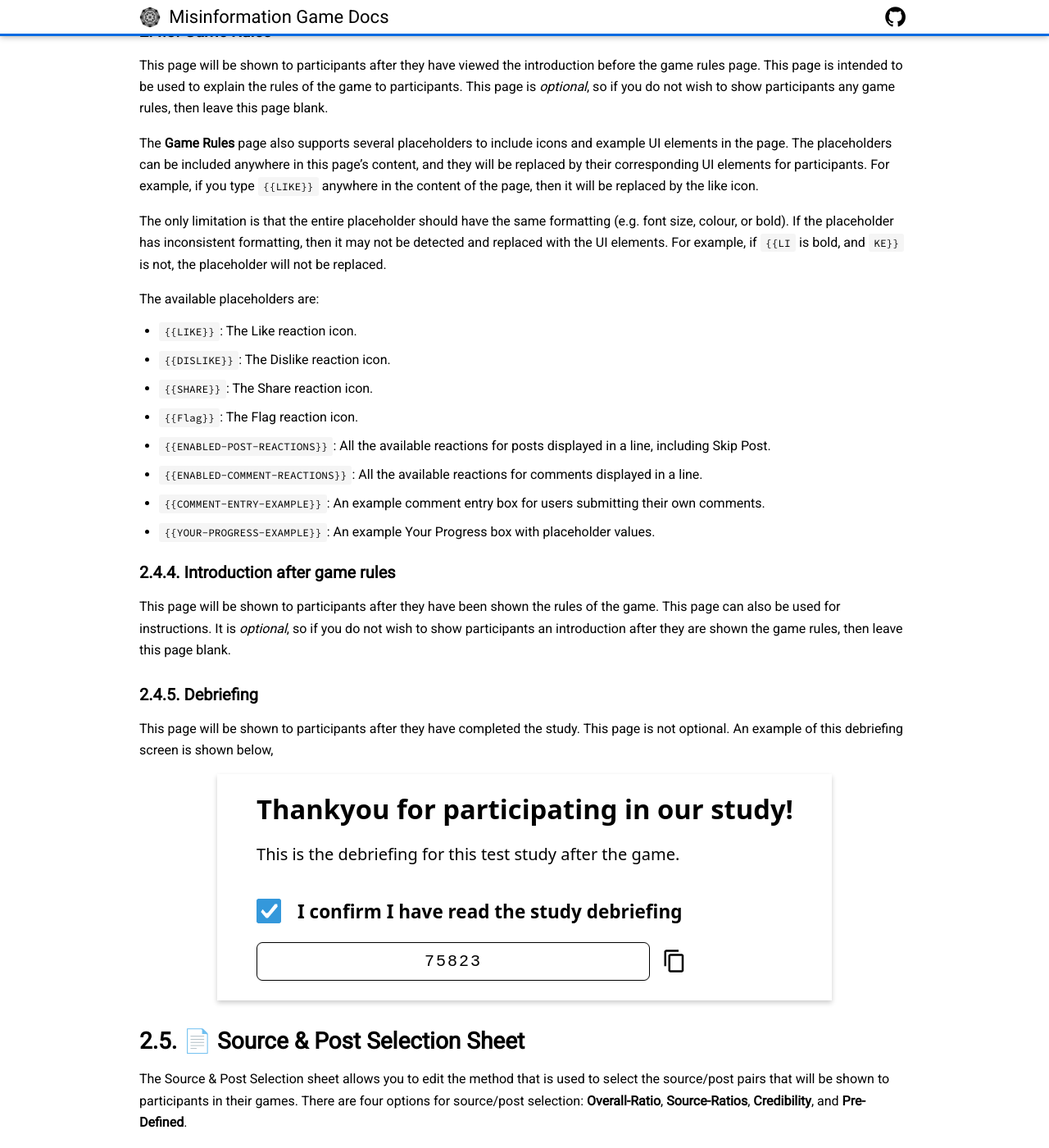
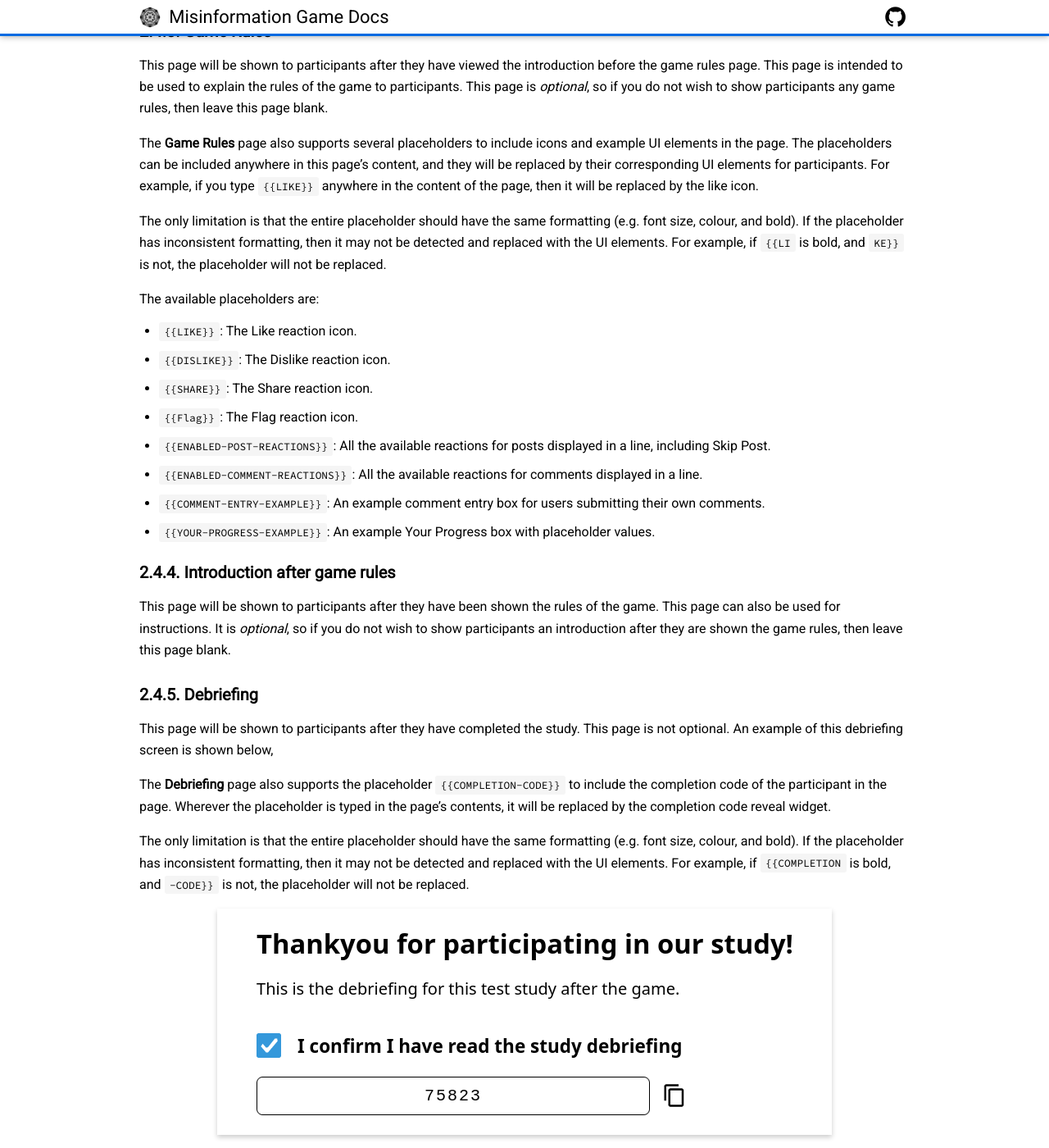
Before and after one commit to beekewardin/themisinformationgame.github.io, a Jekyll site: the page built from StudyConfiguration.md, in a window 1280 px wide and 1400 px high, scrolled down 6454 px. Shown: the whole window at 82% size. Built offline with Jekyll 4.4.1, drawn with Linux system fonts in a browser that asks for light colours; nearby versions of some CDN libraries; our own code applies the rules of GitHub Pages for plain Markdown files.

Commit message:
Add documentation for debriefing completion-code placeholder

```diff
--- a/StudyConfiguration.md
+++ b/StudyConfiguration.md
@@ -382,7 +382,7 @@ anywhere in the content of the page, then it will be replaced
 by the like icon.
 
 The only limitation is that the entire placeholder should have
-the same formatting (e.g. font size, colour, or bold). If the
+the same formatting (e.g. font size, colour, and bold). If the
 placeholder has inconsistent formatting, then it may not be
 detected and replaced with the UI elements. For example, if
 {% raw %}`{{LI`{% endraw %} is bold, and
@@ -424,6 +424,20 @@ shown the game rules, then leave this page blank.
 This page will be shown to participants after they have
 completed the study. This page is not optional. An
 example of this debriefing screen is shown below,
+
+The **Debriefing** page also supports the placeholder
+{% raw %}`{{COMPLETION-CODE}}`{% endraw %} to include the completion code
+of the participant in the page. Wherever the placeholder
+is typed in the page's contents, it will be replaced
+by the completion code reveal widget.
+
+The only limitation is that the entire placeholder should have
+the same formatting (e.g. font size, colour, and bold). If the
+placeholder has inconsistent formatting, then it may not be
+detected and replaced with the UI elements. For example, if
+{% raw %}`{{COMPLETION`{% endraw %} is bold, and
+{% raw %}`-CODE}}`{% endraw %} is not, the placeholder will not
+be replaced.
 
 <img src="screenshots/example-debriefing-no-border.png" alt="Example debriefing page" height="140" />
 
```
